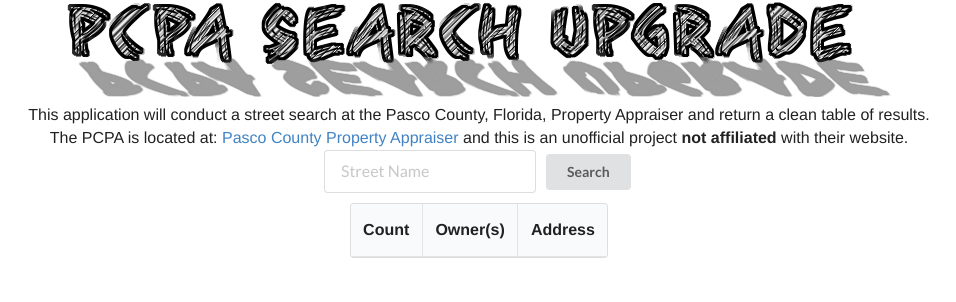
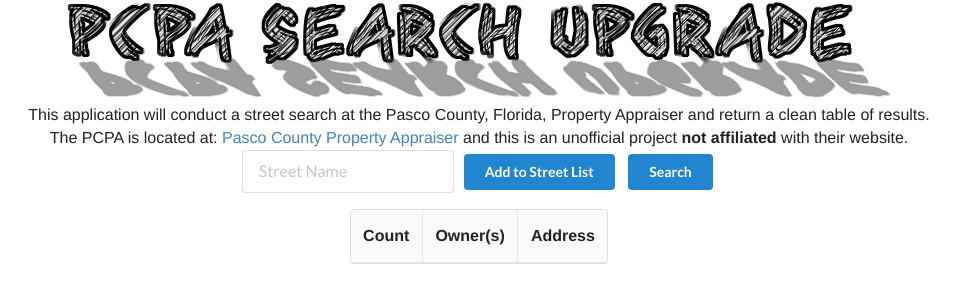
Before and after one commit to ObieMunoz/pcpa-search-app, a React (Create React App) app: page / in a window 1280 px wide. Shown: the top 302 px of the page, without its empty margins (161-1117 px from the left). Built offline with nearby package versions, Linux system fonts and the light colour scheme.

Commit message:
Updated fetch, created additional components for StreetList

```diff
--- a/public/index.html
+++ b/public/index.html
@@ -1,14 +1,12 @@
 <!DOCTYPE html>
 <html lang="en">
+
 <head>
   <meta charset="utf-8" />
   <link rel="icon" href="%PUBLIC_URL%/favicon.ico" />
   <meta name="viewport" content="width=device-width, initial-scale=1" />
   <meta name="theme-color" content="#000000" />
-    <meta
-      name="description"
-      content="Web site created using create-react-app"
-    />
+  <meta name="description" content="Web site created using create-react-app" />
   <link rel="apple-touch-icon" href="%PUBLIC_URL%/logo192.png" />
   <!--
       manifest.json provides metadata used when your web app is installed on a
@@ -24,8 +22,9 @@
       work correctly both with client-side routing and a non-root public URL.
       Learn how to configure a non-root public URL by running `npm run build`.
     -->
-    <title>React App</title>
+  <title>PCPA Search Upgrade</title>
 </head>
+
 <body>
   <noscript>You need to enable JavaScript to run this app.</noscript>
   <div id="root"></div>
@@ -40,4 +39,5 @@
       To create a production bundle, use `npm run build` or `yarn build`.
     -->
 </body>
+
 </html>
--- a/src/components/App.js
+++ b/src/components/App.js
@@ -3,19 +3,23 @@
 import FetchData from './FetchData';
 import SearchForm from './SearchForm';
 import Header from './Header';
+import StreetList from './StreetList';
 
 function App() {
   const [data, setData] = useState([])
+  const [streets, setStreets] = useState([])
 
-  function handleSearch(e, searchTerm) {
+  function handleSearch(e) {
     e.preventDefault();
-    FetchData(searchTerm, data, setData)
+    if (streets.length === 0) return;
+    streets.map(street => FetchData(street, setData))
   }
 
   return (
     <div className="App">
       <Header />
-      <SearchForm handleSearch={handleSearch} />
+      <SearchForm handleSearch={handleSearch} setStreets={setStreets} />
+      <StreetList streets={streets} />
       <TableContainer setData={setData} data={data} />
     </div>
   );
--- a/src/components/FetchData.js
+++ b/src/components/FetchData.js
@@ -1,23 +1,10 @@
-import { nanoid } from 'nanoid'
+import HandleResponse from './HandleResponse';
 
-async function FetchData(searchTerm, data, setData) {
+async function FetchData(searchTerm, setData) {
     const BASE_URL = `https://search.pascopa.com/default.aspx?mprs=2&src=Q&pid=add&key=LOD&add2=${searchTerm}&add=Submit&sf=3&so=1&recs=1000`
     const response = await fetch(`https://api.allorigins.win/get?url=${encodeURIComponent(BASE_URL)}`)
-    const resData = await response.json()
-    const parser = new DOMParser()
-    const doc = parser.parseFromString(resData.contents, "text/html")
-    const allRows = doc.querySelectorAll('.datarow')
-    allRows.forEach(row => {
-        const rowData = row.querySelectorAll('td')
-        const dataObject = {
-            id: nanoid(),
-            mapLink: rowData[0].querySelector('a').href,
-            parcelLink: rowData[1].querySelector('a').href,
-            owner: rowData[2].textContent,
-            address: rowData[3].textContent,
-        }
-        setData(originalData => [...originalData, dataObject])
-    })
+    const pageData = await response.json()
+    return HandleResponse({ pageData, setData })
 }
 
 export default FetchData
--- /dev/null
+++ b/src/components/HandleResponse.js
@@ -0,0 +1,21 @@
+import { nanoid } from 'nanoid'
+
+function HandleResponse({ pageData, setData }) {
+    const parser = new DOMParser()
+    const doc = parser.parseFromString(pageData.contents, "text/html")
+    const tableRows = doc.querySelectorAll('.datarow')
+    tableRows.forEach(row => {
+        const rowData = row.querySelectorAll('td')
+        const dataObject = {
+            id: nanoid(),
+            mapLink: rowData[0].querySelector('a').href,
+            parcelLink: rowData[1].querySelector('a').href,
+            owner: rowData[2].textContent,
+            address: rowData[3].textContent,
+        }
+        setData(originalData => [...originalData, dataObject])
+    })
+    return null;
+}
+
+export default HandleResponse
--- a/src/components/SearchForm.js
+++ b/src/components/SearchForm.js
@@ -1,10 +1,14 @@
 import { useState } from 'react';
 
-function SearchForm({ handleSearch }) {
+function SearchForm({ handleSearch, setStreets }) {
     const [searchTerm, setSearchTerm] = useState('');
 
     function handleChange(e) {
         setSearchTerm(e.target.value);
+    }
+
+    function addToSearch(e) {
+        setStreets(streets => [...streets, searchTerm]);
     }
 
     return (
@@ -13,7 +17,8 @@
                 <div className="ui input">
                     <input type="text" name="street-name" placeholder="Street Name" onChange={e => handleChange(e)} value={searchTerm} />
                 </div>
-                <button className="ui button" type="submit" onClick={e => handleSearch(e, searchTerm)}>Search</button>
+                <button className="ui primary button" type="button" onClick={e => addToSearch(e)}>Add to Street List</button>
+                <button className="ui primary button" type="submit" onClick={e => handleSearch(e)}>Search</button>
             </form>
         </div>
     )
--- /dev/null
+++ b/src/components/StreetList.js
@@ -0,0 +1,12 @@
+import { nanoid } from "nanoid";
+
+function StreetList({ streets }) {
+    const streetItems = streets.map(street => <div className={"item"} key={nanoid()}>{street}</div>);
+    return (
+        <div className={"ui list"}>
+            {streetItems}
+        </div>
+    )
+}
+
+export default StreetList
```
Lines whose indentation alone changed are shown as unchanged.
